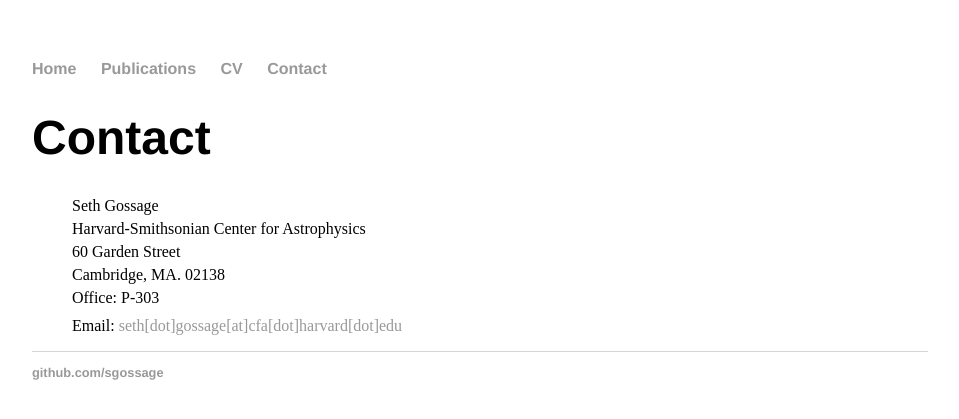
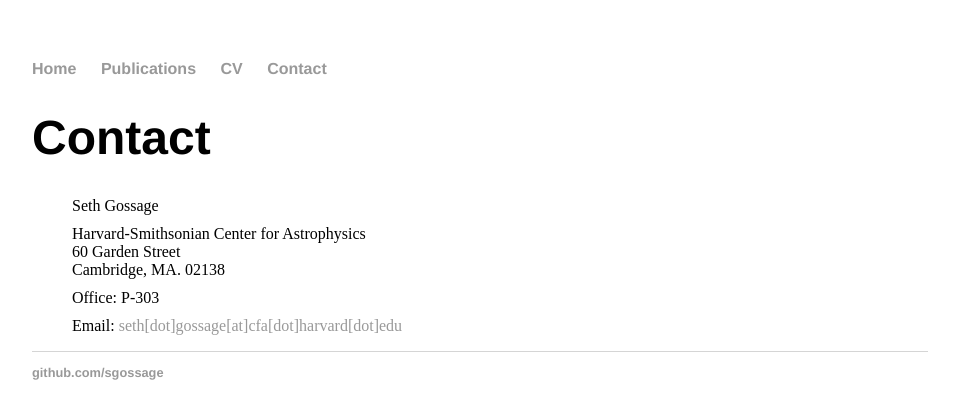
Before and after one commit to sgossage/sgossage.github.io, a Jekyll site: the page built from contact/index.html, in a window 1280 px wide. Shown: the top 419 px of the page, without its empty margins (160-1119 px from the left). Built offline with Jekyll 4.4.1, drawn with Linux system fonts in a browser that asks for light colours.

Commit message:
list spacing

```diff
--- a/contact/index.html
+++ b/contact/index.html
@@ -5,12 +5,12 @@ title: Contact
 <h1>{{ page.title}}</h1>
 <div class="blurb">
   <ul style="list-style-type:none">
-    <li style=" margin-bottom: 5px">Seth Gossage</li>
-    <li style=" margin-bottom: 5px">Harvard-Smithsonian Center for Astrophysics</li>
-    <li style=" margin-bottom: 5px">60 Garden Street</li>
-    <li style=" margin-bottom: 5px">Cambridge, MA. 02138</li>
+    <li style=" margin-bottom: 10px">Seth Gossage</li>
+    <li>Harvard-Smithsonian Center for Astrophysics</li>
+    <li>60 Garden Street</li>
+    <li style=" margin-bottom: 10px">Cambridge, MA. 02138</li>
     <li style=" margin-bottom: 10px">Office: P-303</li>
-    <li style=" margin-bottom: 10px">Email: <a href="mailto:seth.gossage@cfa.harvard.edu">seth[dot]gossage[at]cfa[dot]harvard[dot]edu</a></li>
+    <li>Email: <a href="mailto:seth.gossage@cfa.harvard.edu">seth[dot]gossage[at]cfa[dot]harvard[dot]edu</a></li>
   </ul>
 
 </div>
```
